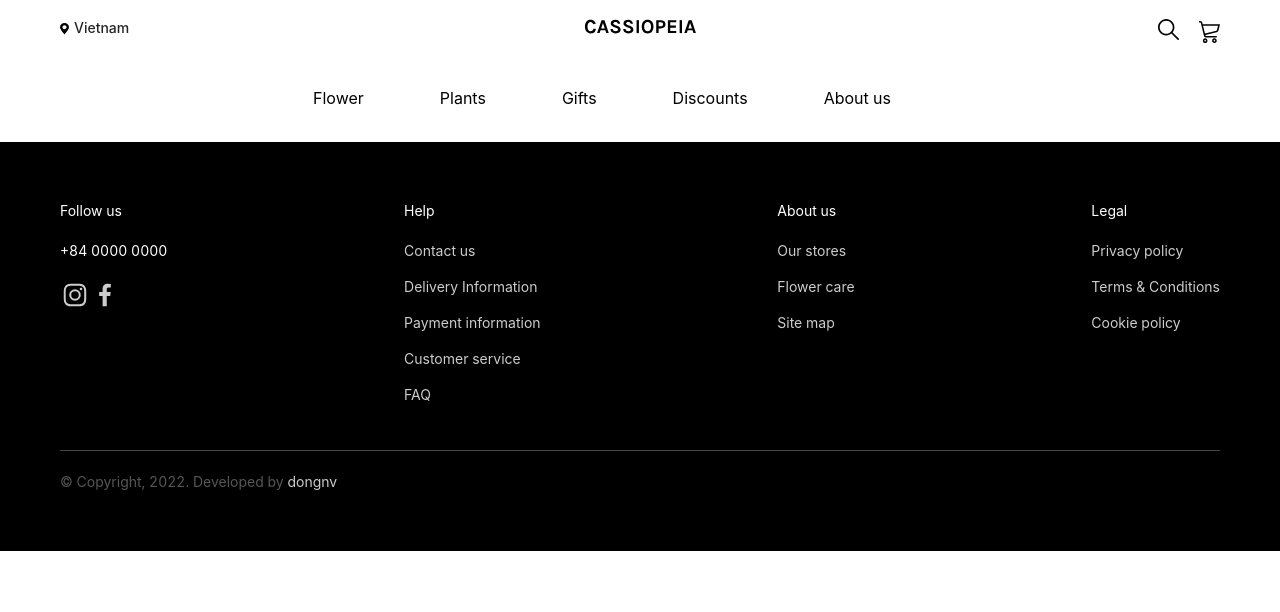
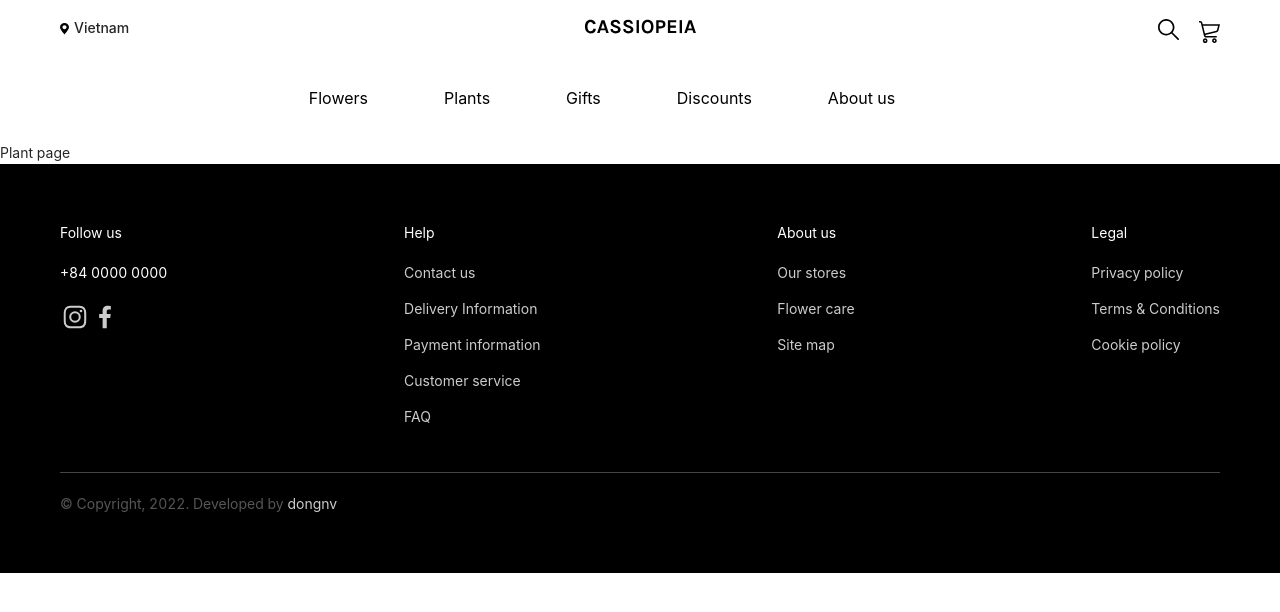
Before and after one commit to dongnv11082001/cassiopeia, a React (Create React App) app: page /plants in a window 1280 px wide. Shown: the top 612 px of the page. Built offline with nearby package versions, Linux system fonts and the light colour scheme.

Commit message:
refactor

```diff
--- a/src/App.tsx
+++ b/src/App.tsx
@@ -8,6 +8,7 @@ import Navbar from "./components/Navbar/Navbar";
 import Home from "./pages/Homepage/Home";
 import FlowerPage from "./pages/FlowerPage/FlowerPage";
 import Footer from "./components/Footer/Footer";
+import PlantPage from "./pages/PlantPage/PlantPage";
 
 function App() {
     return (
@@ -16,8 +17,9 @@ function App() {
                 <Header/>
                 <Navbar/>
                 <Routes>
-                    <Route path="/" element={<Home/>}/>
-                    <Route path="/flowers/:id" element={<FlowerPage/>}/>
+                    <Route path="/" element={<Home />}/>
+                    <Route path="/flowers" element={<FlowerPage />}/>
+                    <Route path='/plants' element={<PlantPage />} />
                 </Routes>
                 <Footer/>
             </AppContainer>
--- a/src/components/Navbar/Navbar.tsx
+++ b/src/components/Navbar/Navbar.tsx
@@ -3,24 +3,24 @@ import styled from "styled-components"
 
 const NavbarTabs = [
     {
-        text: 'Flower',
-        directTo: '/flower'
+        text: 'Flowers',
+        directTo: 'flowers'
     },
     {
         text: 'Plants',
-        directTo: '/plants'
+        directTo: 'plants'
     },
     {
         text: 'Gifts',
-        directTo: '/gifts'
+        directTo: 'gifts'
     },
     {
         text: 'Discounts',
-        directTo: '/discounts'
+        directTo: 'discounts'
     },
     {
         text: 'About us',
-        directTo: '/about-us'
+        directTo: 'about-us'
     }
 ]
 
--- a/src/index.tsx
+++ b/src/index.tsx
@@ -1,4 +1,3 @@
-import React from "react";
 import ReactDOM from "react-dom";
 import "./index.css";
 import App from "./App";
--- /dev/null
+++ b/src/pages/PlantPage/PlantPage.tsx
@@ -0,0 +1,9 @@
+const PlantPage = () => {
+    return (
+        <div>
+            Plant page
+        </div>
+    )
+}
+
+export default PlantPage
```
